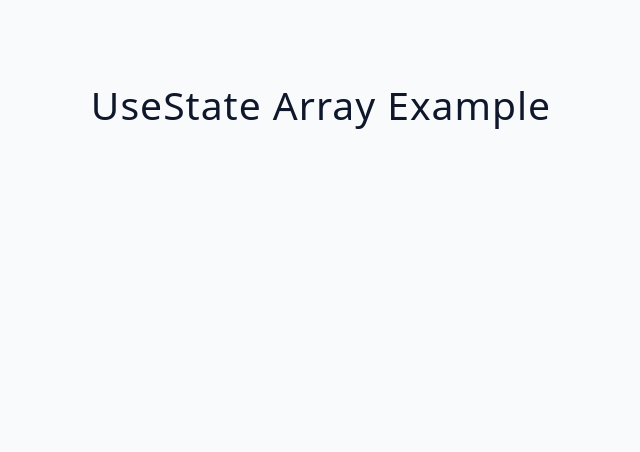
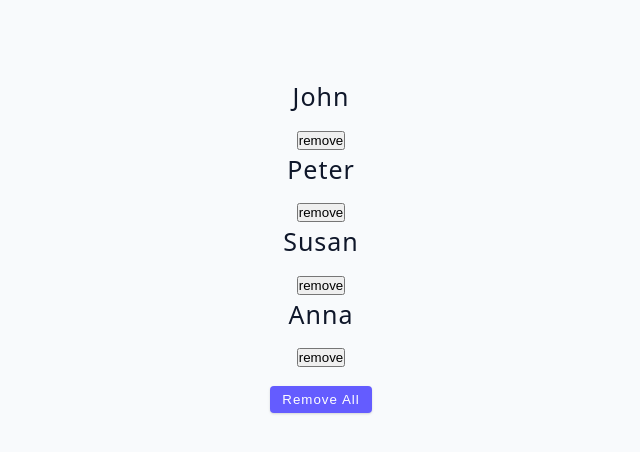
Before and after one commit to yorkyorkex/03-advanced-react, a React (Vite) app: page / in a window 1280 px wide. Shown: the top 452 px of the page, without its empty margins (319-959 px from the left). Built offline with nearby package versions, Linux system fonts and the light colour scheme.

Commit message:
Implement useState for managing and displaying a list of people with remove and clear all functionality

```diff
--- a/src/tutorial/01-useState/starter/03-useState-array.jsx
+++ b/src/tutorial/01-useState/starter/03-useState-array.jsx
@@ -1,5 +1,40 @@
+import { data } from '../../../data'
+import React, { useState } from 'react'
+
 const UseStateArray = () => {
-  return <h2>useState array example</h2>;
-};
+  const [people, setPeople] = React.useState(data)
+  console.log(people)
+  const removeItem = (id) => {
+    let newPeople = people.filter((person) => person.id !== id)
+    setPeople(newPeople)
+  }
+  const clearAllItems = () => {
+    setPeople([])
+  }
 
-export default UseStateArray;
+  return (
+    <>
+      {people.map((person) => {
+        const { id, name } = person
+        return (
+          <div key={id} className="item">
+            <h4>{name}</h4>
+            <button type="button" onClick={() => removeItem(id)}>
+              remove
+            </button>
+          </div>
+        )
+      })}
+      <button
+        type="button"
+        style={{ marginTop: '1rem' }}
+        className="btn"
+        onClick={clearAllItems}
+      >
+        remove all
+      </button>
+    </>
+  )
+}
+
+export default UseStateArray
```
